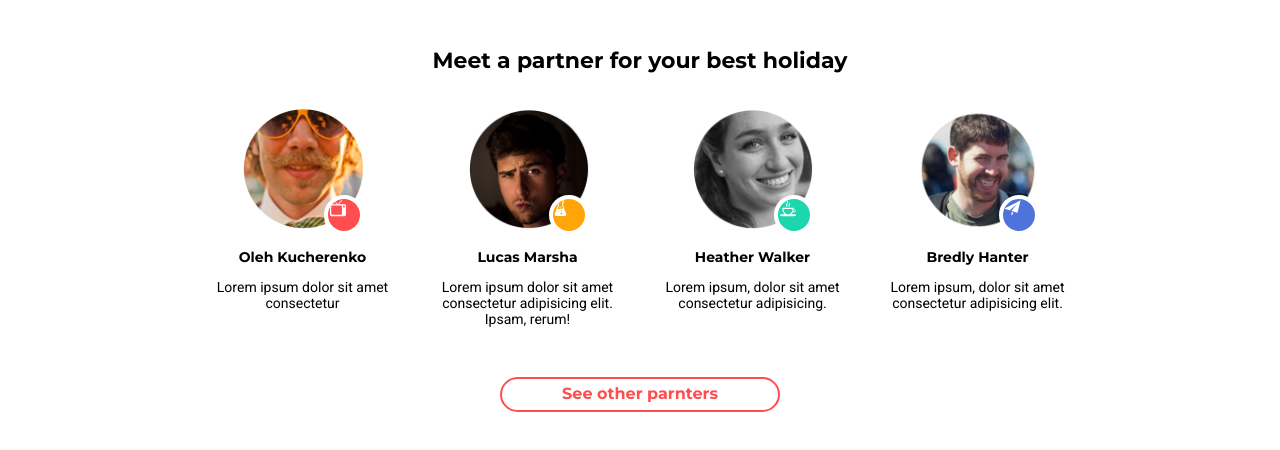
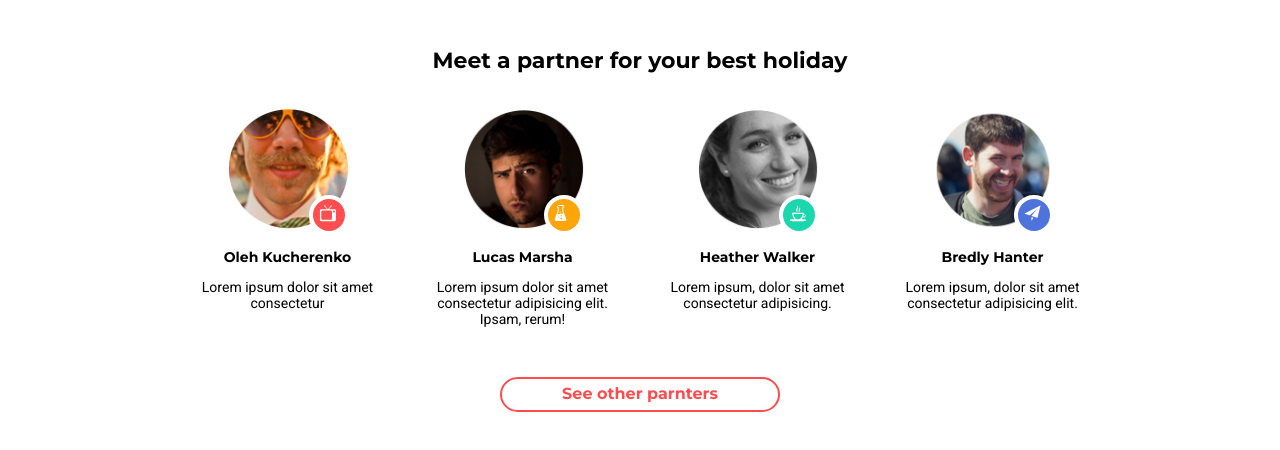
Before and after one commit to Olehkucherenko1991/goit-markup-hw-07, a plain HTML site: page index.html in a window 1280 px wide. Shown: the part 722-1172 px from the top of the page. Drawn offline with Linux system fonts and the light colour scheme.

Commit message:
fix-hw07

```diff
--- a/css/styles.css
+++ b/css/styles.css
@@ -243,6 +243,8 @@ html {
 svg.icon {
   display: block;
   position: absolute;
+  padding-top: 5px;
+  padding-left: 5px;
   right: 0px;
   bottom: 0;
   width: 40px;
@@ -402,7 +404,7 @@ svg.icon:hover {
   }
 
   .partners-list {
-    flex-basis: auto;
+    flex-basis: calc(100% / 4 - 30px);
     margin: 0;
     margin-right: 30px;
     margin-bottom: 50px;
```
